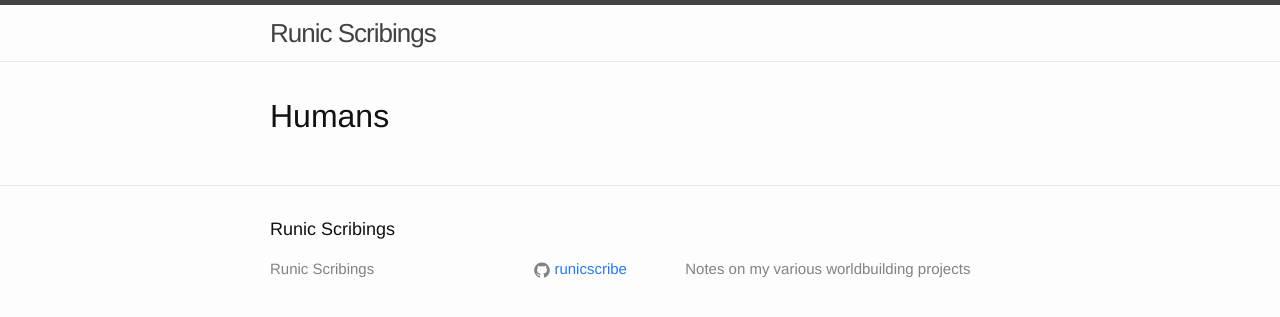
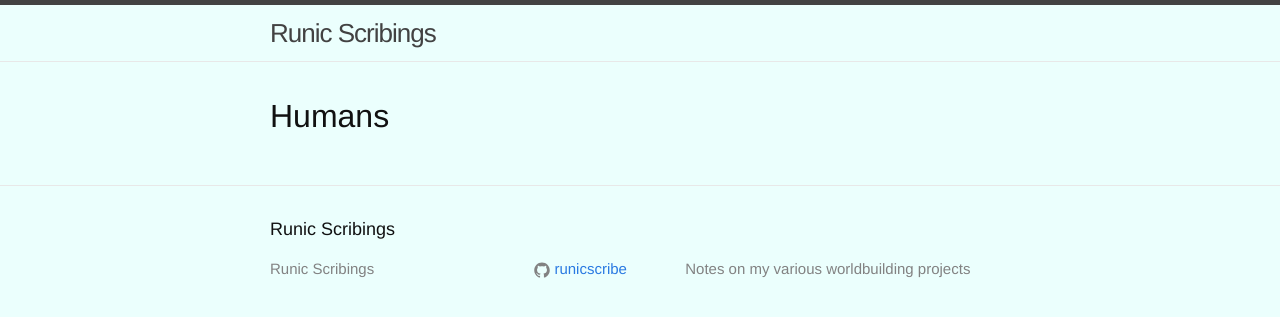
Before and after one commit to runicscribe/worldbuilding-docs, a Jekyll site: the page built from schizotech/humans.md, in a window 1280 px wide. Shown: the top 317 px of the page. Built offline with Jekyll 4.4.1, drawn with Linux system fonts in a browser that asks for light colours; our own code applies the rules of GitHub Pages for plain Markdown files.

Commit message:
CSS is not JSON, rebuild

```diff
--- a/css/dm.css
+++ b/css/dm.css
@@ -1,3 +1,3 @@
-body: {
+body {
   background-color: #fffef0;
 }
--- a/css/mp.css
+++ b/css/mp.css
@@ -1,3 +1,3 @@
-body: {
+body {
   background-color: #d0c9d1;
 }
--- a/css/st.css
+++ b/css/st.css
@@ -1,3 +1,3 @@
-body: {
+body {
   background-color: #ebfffd;
 }
```
